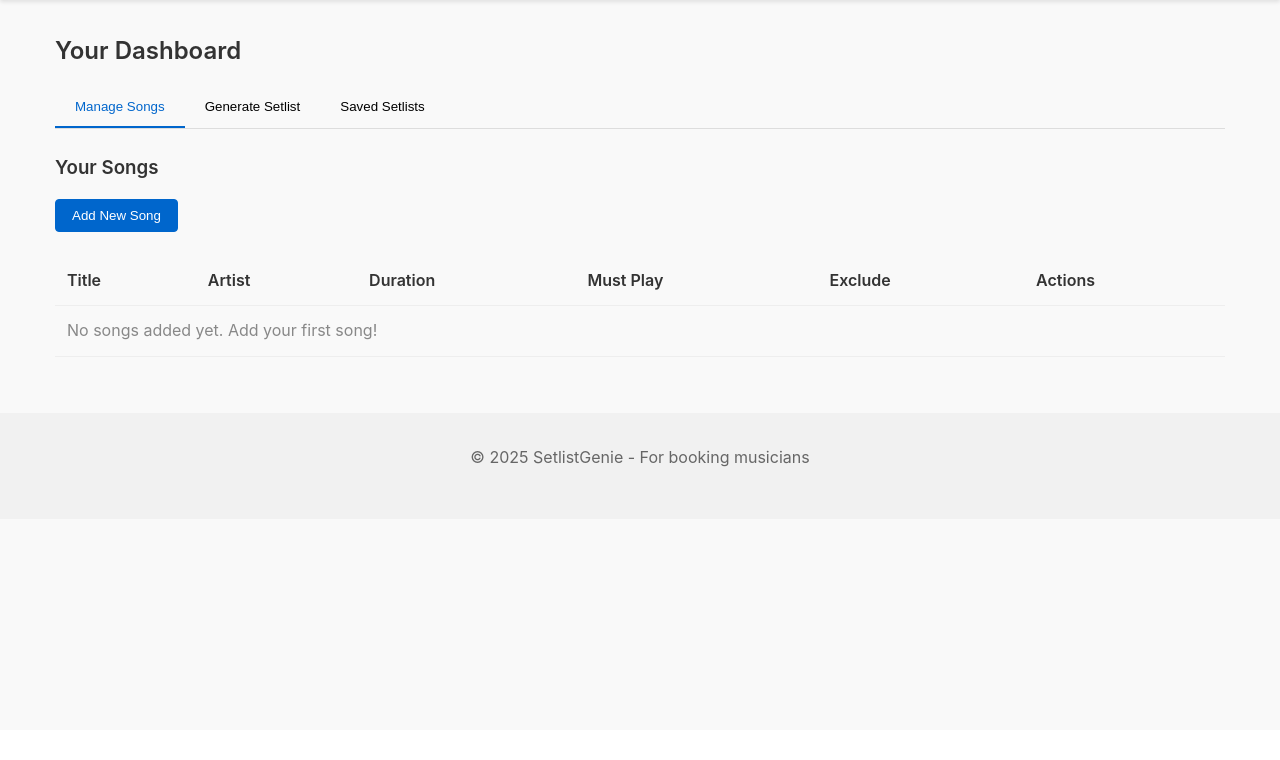
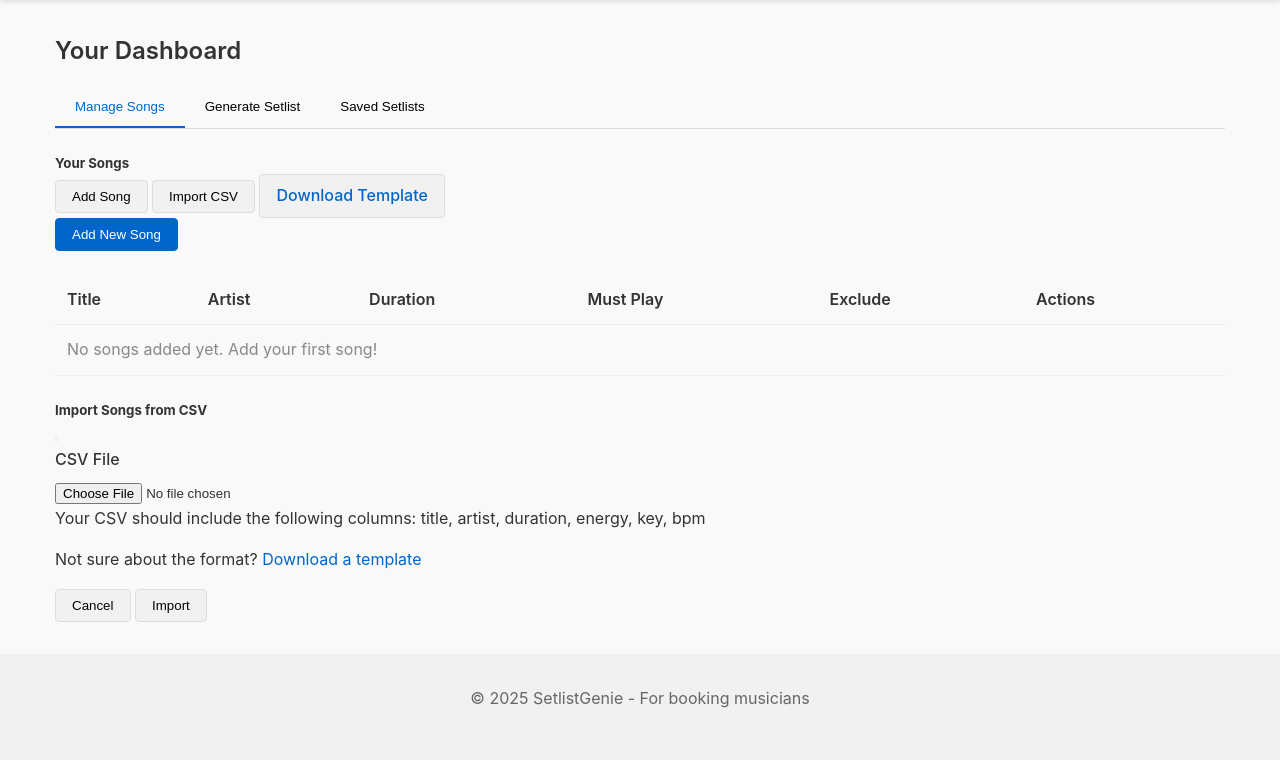
Before and after one commit to JoeProAI/SetlistGenie, a Flask app: template app/templates/dashboard.html in a window 1280 px wide. Shown: the part 70-830 px from the top of the page. Before the commit the page ends 589 px from the top, so only its background shows below. Run offline with Flask 2, Linux system fonts and the light colour scheme; the template is opened without the code that fills it, so the values that code supplies are empty; some libraries are stand-ins or nearby versions.

Commit message:
Add CSV import/export functionality to SetlistGenie

```diff
--- a/app.py
+++ b/app.py
@@ -1,10 +1,13 @@
 import os
 import json
-from flask import Flask, request, render_template, jsonify, redirect, url_for, session
+import csv
+import io
+import requests
 import firebase_admin
 from firebase_admin import credentials, auth
-import requests
+from flask import Flask, request, render_template, jsonify, redirect, url_for, session, send_file, Response
 from functools import wraps
+from datetime import datetime
 
 # Get the absolute path to the templates folder
 base_dir = os.path.abspath(os.path.dirname(__file__))
@@ -355,5 +358,196 @@ def get_setlists():
 
     return jsonify(setlists_response.json())
 
+# CSV Import route - Upload a CSV file of songs
+@app.route('/api/import-csv', methods=['POST'])
+@require_auth
+def import_csv():
+    user_id = session.get('user_id')
+
+    if 'file' not in request.files:
+        return jsonify({'error': 'No file provided'}), 400
+
+    file = request.files['file']
+    if file.filename == '':
+        return jsonify({'error': 'No file selected'}), 400
+
+    if not file.filename.endswith('.csv'):
+        return jsonify({'error': 'File must be a CSV'}), 400
+
+    # Get user profile ID
+    headers = {
+        'apikey': SUPABASE_KEY,
+        'Authorization': f'Bearer {SUPABASE_KEY}'
+    }
+
+    profile_response = requests.get(
+        f"{SUPABASE_URL}/rest/v1/profiles?firebase_uid=eq.{user_id}&select=id",
+        headers=headers
+    )
+
+    if profile_response.status_code != 200 or not profile_response.json():
+        return jsonify({'error': 'User profile not found'}), 404
+
+    profile_id = profile_response.json()[0]['id']
+
+    try:
+        # Read the CSV file
+        stream = io.StringIO(file.stream.read().decode("UTF8"), newline=None)
+        csv_reader = csv.DictReader(stream)
+
+        # Track imported songs
+        imported = 0
+        errors = []
+
+        for row in csv_reader:
+            try:
+                # Extract data from CSV row
+                song_data = {
+                    'user_id': profile_id,
+                    'title': row.get('title', '').strip(),
+                    'artist': row.get('artist', '').strip(),
+                    'duration': int(row.get('duration', 0)) if row.get('duration') else 0,
+                    'energy': int(row.get('energy', 5)) if row.get('energy') else 5,
+                    'key': row.get('key', '').strip(),
+                    'bpm': int(row.get('bpm', 0)) if row.get('bpm') else 0,
+                    'must_play': str(row.get('must_play', '')).lower() in ['true', 'yes', '1'],
+                    'exclude_from_set': str(row.get('exclude_from_set', '')).lower() in ['true', 'yes', '1']
+                }
+
+                # Validate required fields
+                if not song_data['title'] or not song_data['artist']:
+                    errors.append(f"Row missing title or artist: {row}")
+                    continue
+
+                # Add song to database
+                song_response = requests.post(
+                    f"{SUPABASE_URL}/rest/v1/songs",
+                    headers={
+                        'apikey': SUPABASE_KEY,
+                        'Authorization': f'Bearer {SUPABASE_KEY}',
+                        'Content-Type': 'application/json',
+                        'Prefer': 'return=representation'
+                    },
+                    json=song_data
+                )
+
+                if song_response.status_code == 201:
+                    imported += 1
+                else:
+                    errors.append(f"Failed to import {song_data['title']}: {song_response.text}")
+
+            except Exception as e:
+                errors.append(f"Error processing row: {str(e)}")
+
+        return jsonify({
+            'success': True,
+            'message': f"Successfully imported {imported} songs",
+            'errors': errors
+        })
+
+    except Exception as e:
+        return jsonify({'error': f"Error processing CSV: {str(e)}"}), 500
+
+# CSV Template route - Download a template CSV file
+@app.route('/api/csv-template')
+@require_auth
+def download_csv_template():
+    # Create a CSV template with headers and example rows
+    output = io.StringIO()
+    writer = csv.writer(output)
+
+    # Write headers
+    writer.writerow(['title', 'artist', 'duration', 'energy', 'key', 'bpm', 'must_play', 'exclude_from_set'])
+
+    # Write example rows
+    writer.writerow(['My Song Title', 'Artist Name', '180', '7', 'C Major', '120', 'no', 'no'])
+    writer.writerow(['Another Song', 'Different Artist', '240', '4', 'A Minor', '95', 'yes', 'no'])
+
+    # Prepare the response
+    output.seek(0)
+    return Response(
+        output.getvalue(),
+        mimetype="text/csv",
+        headers={
+            "Content-Disposition": f"attachment; filename=setlistgenie_template.csv"
+        }
+    )
+
+# Export Setlist route - Download a setlist as CSV
+@app.route('/api/export-setlist/<int:setlist_id>')
+@require_auth
+def export_setlist(setlist_id):
+    user_id = session.get('user_id')
+
+    # Get user profile ID
+    headers = {
+        'apikey': SUPABASE_KEY,
+        'Authorization': f'Bearer {SUPABASE_KEY}'
+    }
+
+    profile_response = requests.get(
+        f"{SUPABASE_URL}/rest/v1/profiles?firebase_uid=eq.{user_id}&select=id",
+        headers=headers
+    )
+
+    if profile_response.status_code != 200 or not profile_response.json():
+        return jsonify({'error': 'User profile not found'}), 404
+
+    profile_id = profile_response.json()[0]['id']
+
+    # Get setlist details
+    setlist_response = requests.get(
+        f"{SUPABASE_URL}/rest/v1/setlists?id=eq.{setlist_id}&user_id=eq.{profile_id}",
+        headers=headers
+    )
+
+    if setlist_response.status_code != 200 or not setlist_response.json():
+        return jsonify({'error': 'Setlist not found'}), 404
+
+    setlist = setlist_response.json()[0]
+
+    # Get setlist songs with joined song data
+    songs_response = requests.get(
+        f"{SUPABASE_URL}/rest/v1/setlist_songs?setlist_id=eq.{setlist_id}&select=position,set_number,songs(title,artist,duration,energy,key,bpm)",
+        headers=headers
+    )
+
+    if songs_response.status_code != 200:
+        return jsonify({'error': 'Failed to fetch setlist songs'}), 500
+
+    setlist_songs = songs_response.json()
+
+    # Create CSV file
+    output = io.StringIO()
+    writer = csv.writer(output)
+
+    # Write headers
+    writer.writerow(['Set', 'Position', 'Title', 'Artist', 'Duration (sec)', 'Energy', 'Key', 'BPM'])
+
+    # Write song rows
+    for item in setlist_songs:
+        song = item.get('songs', {})
+        writer.writerow([
+            item.get('set_number', 1),
+            item.get('position', 0) + 1,  # Make positions 1-based for human readability
+            song.get('title', ''),
+            song.get('artist', ''),
+            song.get('duration', 0),
+            song.get('energy', 0),
+            song.get('key', ''),
+            song.get('bpm', 0)
+        ])
+
+    # Prepare the response
+    output.seek(0)
+    safe_name = ''.join(c if c.isalnum() else '_' for c in setlist.get('name', 'setlist'))
+    return Response(
+        output.getvalue(),
+        mimetype="text/csv",
+        headers={
+            "Content-Disposition": f"attachment; filename={safe_name}.csv"
+        }
+    )
+
 if __name__ == '__main__':
     app.run(host='0.0.0.0', port=int(os.environ.get('PORT', 8080)), debug=False)
--- a/app/templates/dashboard.html
+++ b/app/templates/dashboard.html
@@ -13,10 +13,24 @@
     </div>
 
     <div id="songs-tab" class="tab-content active">
-        <h3>Your Songs</h3>
-        <div class="action-bar">
-            <button id="add-song-btn" class="btn primary-btn">Add New Song</button>
-        </div>
+        <div class="card mb-4">
+            <div class="card-header d-flex justify-content-between align-items-center">
+                <h5 class="mb-0">Your Songs</h5>
+                <div class="btn-group">
+                    <button type="button" class="btn btn-primary" data-bs-toggle="modal" data-bs-target="#addSongModal">
+                        <i class="bi bi-plus-circle"></i> Add Song
+                    </button>
+                    <button type="button" class="btn btn-outline-primary" data-bs-toggle="modal" data-bs-target="#importCSVModal">
+                        <i class="bi bi-file-earmark-arrow-up"></i> Import CSV
+                    </button>
+                    <a href="/api/csv-template" class="btn btn-outline-secondary">
+                        <i class="bi bi-file-earmark-arrow-down"></i> Download Template
+                    </a>
+                </div>
+            </div>
+            <div class="action-bar">
+                <button id="add-song-btn" class="btn primary-btn">Add New Song</button>
+            </div>
 
         <div id="song-form-container" class="hidden">
             <form id="song-form">
@@ -114,6 +128,113 @@
         </div>
     </div>
 </div>
+
+<!-- Import CSV Modal -->
+<div class="modal fade" id="importCSVModal" tabindex="-1" aria-labelledby="importCSVModalLabel" aria-hidden="true">
+    <div class="modal-dialog">
+        <div class="modal-content">
+            <div class="modal-header">
+                <h5 class="modal-title" id="importCSVModalLabel">Import Songs from CSV</h5>
+                <button type="button" class="btn-close" data-bs-dismiss="modal" aria-label="Close"></button>
+            </div>
+            <div class="modal-body">
+                <form id="csvImportForm" enctype="multipart/form-data">
+                    <div class="mb-3">
+                        <label for="csvFile" class="form-label">CSV File</label>
+                        <input type="file" class="form-control" id="csvFile" name="file" accept=".csv" required>
+                    </div>
+                    <div class="mb-3">
+                        <p class="text-muted">Your CSV should include the following columns: title, artist, duration, energy, key, bpm</p>
+                        <p class="text-muted">Not sure about the format? <a href="/api/csv-template">Download a template</a></p>
+                    </div>
+                </form>
+            </div>
+            <div class="modal-footer">
+                <button type="button" class="btn btn-secondary" data-bs-dismiss="modal">Cancel</button>
+                <button type="button" class="btn btn-primary" id="importCSVButton">Import</button>
+            </div>
+        </div>
+    </div>
+</div>
+
+<!-- Add Export Button to Setlists -->
+<script>
+    // Wait for the page to load and setlists to be rendered
+    document.addEventListener('DOMContentLoaded', function() {
+        // Original setlist loading code stays the same
+        // Add this code to insert export buttons
+        function addExportButtons() {
+            // Find all setlist items
+            const setlistItems = document.querySelectorAll('.setlist-item');
+            setlistItems.forEach(item => {
+                // Get the setlist ID
+                const setlistId = item.getAttribute('data-id');
+                if (!setlistId) return;
+
+                // Check if export button already exists
+                if (item.querySelector('.export-csv-btn')) return;
+
+                // Create export button
+                const exportBtn = document.createElement('a');
+                exportBtn.href = `/api/export-setlist/${setlistId}`;
+                exportBtn.className = 'btn btn-sm btn-outline-success export-csv-btn ms-2';
+                exportBtn.innerHTML = '<i class="bi bi-file-earmark-arrow-down"></i> CSV';
+                exportBtn.title = 'Export as CSV';
+
+                // Find the action buttons container
+                const actionBtns = item.querySelector('.setlist-actions');
+                if (actionBtns) {
+                    actionBtns.appendChild(exportBtn);
+                }
+            });
+        }
+
+        // Run once and set interval to check for new setlists
+        setTimeout(addExportButtons, 1000); // Initial delay to ensure setlists are loaded
+        setInterval(addExportButtons, 3000); // Check periodically for new setlists
+
+        // CSV Import functionality
+        document.getElementById('importCSVButton').addEventListener('click', function() {
+            const fileInput = document.getElementById('csvFile');
+            if (!fileInput.files || fileInput.files.length === 0) {
+                alert('Please select a CSV file to import');
+                return;
+            }
+
+            const formData = new FormData();
+            formData.append('file', fileInput.files[0]);
+
+            // Show loading state
+            this.disabled = true;
+            this.innerHTML = '<span class="spinner-border spinner-border-sm" role="status" aria-hidden="true"></span> Importing...';
+
+            fetch('/api/import-csv', {
+                method: 'POST',
+                body: formData
+            })
+            .then(response => response.json())
+            .then(data => {
+                if (data.success) {
+                    alert(data.message);
+                    // Close modal and reload songs
+                    bootstrap.Modal.getInstance(document.getElementById('importCSVModal')).hide();
+                    loadSongs(); // Assuming you have a function to reload songs
+                } else {
+                    alert('Error: ' + (data.error || 'Unknown error'));
+                }
+            })
+            .catch(error => {
+                console.error('Import error:', error);
+                alert('Failed to import: ' + error.message);
+            })
+            .finally(() => {
+                // Reset button state
+                this.disabled = false;
+                this.innerHTML = 'Import';
+            });
+        });
+    });
+</script>
 {% endblock %}
 
 {% block scripts %}
```
